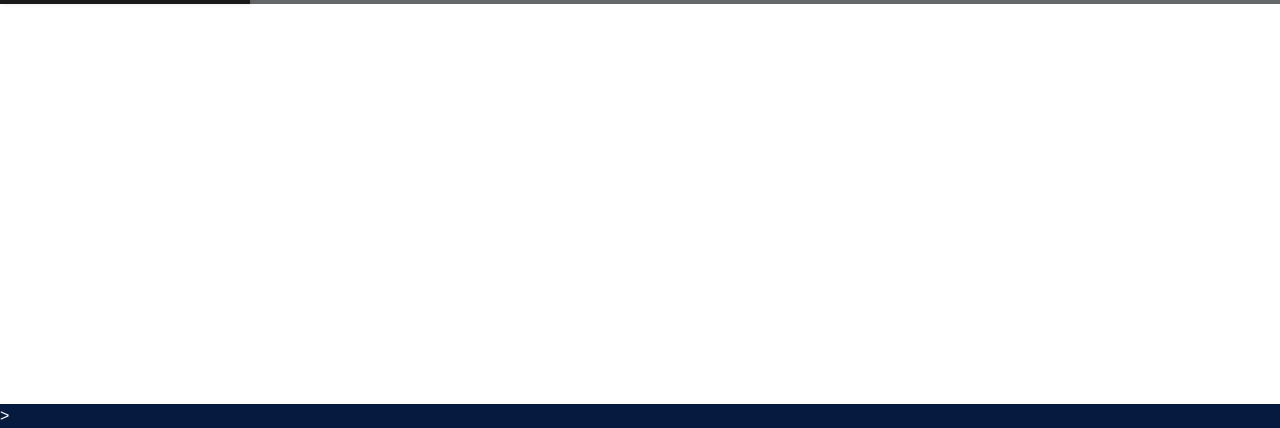
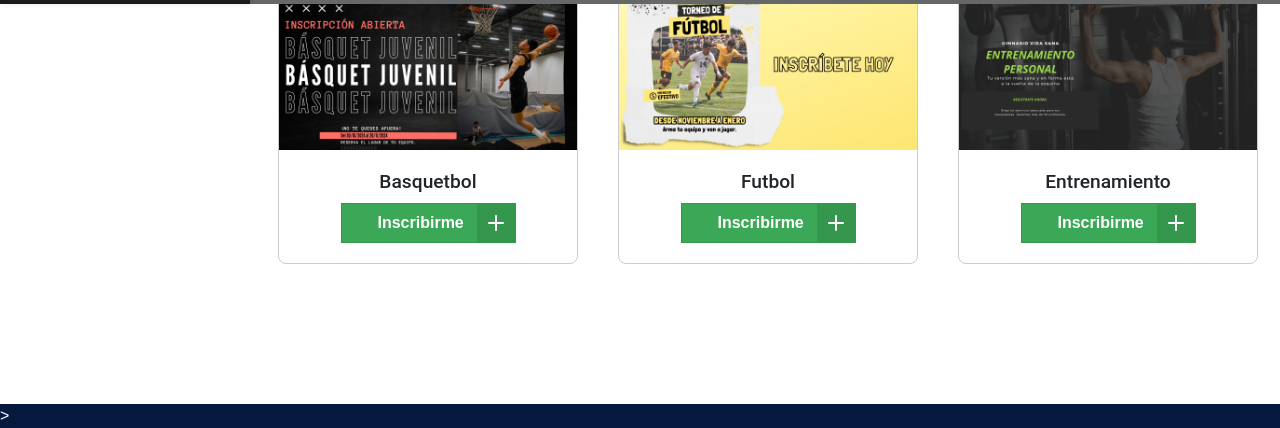
Before and after one commit to Camm07/Proyecto-DSW, a website with bundled scripts: page inicioSocio.html in a window 1280 px wide. Shown: the part 796-1224 px from the top of the page. Built offline with nearby package versions, Linux system fonts and the light colour scheme; no server answers; sample sign-in values are in the browser's storage.

Commit message:
Diseño socio principal aun
....

```diff
--- a/estiloSocio.css
+++ b/estiloSocio.css
@@ -100,6 +100,23 @@ html{
     border-bottom-right-radius: 20px;
   }
 
+  /* Estilos para el submenú */
+.submenu {
+    display: none; /* Oculto por defecto */
+    list-style-type: none;
+    padding-left: 20px; /* Indentación del submenú */
+    background-color: #fff; /* Color de fondo del submenú */
+    border-left: 2px solid #000; /* Línea para separar el submenú */
+}
+
+.menu li:hover .submenu {
+    display: block; /* Mostrar submenú al pasar el ratón */
+}
+
+.opciones-submenu {
+    padding: 5px 20px;
+}
+
 .overlay {
     display: none; /* Por defecto oculto */
     position: fixed;
@@ -201,6 +218,105 @@ html{
     padding-top: 6px;
 }
 
+.miContenedor{
+    display: flex;
+    justify-content: center;
+    align-items: center;
+    height: 60vh;
+}
+.card {
+    width: 300px;
+    border: 1px solid #ccc;
+    border-radius: 8px;
+    margin: 20px;
+    box-shadow: 0 4px 8px var(--color-azul-claro);
+    transition: transform 0.3s ease;
+  }
+
+  .card:hover {
+    transform: translateY(-5px);
+  }
+
+  .card img {
+    width: 100%;
+    height: auto;
+    border-top-left-radius: 8px;
+    border-top-right-radius: 8px;
+  }
+
+  .card-body {
+    padding: 20px;
+  }
+
+  .card-title {
+    font-size: 1.2em;
+    margin-bottom: 10px;
+    font-family: 'Roboto', sans-serif;
+
+  }
+
+  .card-text {
+    font-size: 1em;
+  }
+
+  .button {
+    position: relative;
+    width: 175px;
+    height: 40px;
+    cursor: pointer;
+    display: flex;
+    align-items: center;
+    border: 1px solid #34974d;
+    background-color: #3aa856;
+  }
+
+  .button, .button__icon, .button__text {
+    transition: all 0.3s;
+  }
+
+  .button .button__text {
+    transform: translateX(30px);
+    color: #fff;
+    font-weight: 600;
+  }
+
+  .button .button__icon {
+    position: absolute;
+    transform: translateX(109px);
+    height: 100%;
+    width: 39px;
+    background-color: #34974d;
+    display: flex;
+    align-items: center;
+    justify-content: center;
+    margin-left: 20px;
+  }
+
+  .button .svg {
+    width: 30px;
+    stroke: #fff;
+  }
+
+  .button:hover {
+    background: #34974d;
+  }
+
+  .button:hover .button__text {
+    color: transparent;
+  }
+
+  .button:hover .button__icon {
+    width: 148px;
+    transform: translateX(0);
+  }
+
+  .button:active .button__icon {
+    background-color: #2e8644;
+  }
+
+  .button:active {
+    border: 1px solid #2e8644;
+  }
 
 /*'''''''''''CAROUSEL'''''''''*/
 .vanguardia-header {
--- a/inicioSocio.html
+++ b/inicioSocio.html
@@ -30,12 +30,17 @@
           <ul class="menu">
             <center><img id="profileImage" src="imagenes/socio.png" alt="Perfil" /></center>
             <center><li><h1 style="font-size: 18px;"><span id="userName"></span></h1></li></center>
-            <li id="inicio"><a href="inicioSocio.html" style="color: black;"><img id="iconosmenu" src="imagenes/pagina-de-inicio2.png">Inicio</a></li>
+            <li id="inicio"><a href="inicioSocio.html" style="color: black;"><img id="iconosmenu" src="imagenes/pagina-de-inicio2.png">Inicio</a>
+                <ul class="submenu">
+                    <li><a href="#avi" class="opciones-submenu" style="color: #000;">Avisos</a></li>
+                    <li><a href="#evecont" class="opciones-submenu" style="color: #000;">Eventos</a></li>
+                </ul>
+            </li>
             <li><a class="opciones" href="paginaSolicitud.html"><img id="iconosmenu" src="imagenes/solicitud.png">Solicitud</a></li>
             <li><a class="opciones" href="perfilSocio.html"><img id="iconosmenu" src="imagenes/usuario.png">Perfil</a></li>
             <li><a class="opciones" href="paginaReservacion.html"><img id="iconosmenu" src="imagenes/reserva.png">Reservacion</a></li>
             <br><br><br><br><br><br><br><br><br><br><br><br><br>
-            <li><a style="background-color: #8a3e3e;" href="#" onclick="cerrarSesion(); return false;"><img id="iconosmenu" src="imagenes/cerrar-sesion.png">Cerrar Sesión</a></li>
+            <li style="background-color: #8a3e3e;"><a href="#" onclick="cerrarSesion(); return false;"><img id="iconosmenu" src="imagenes/cerrar-sesion.png">Cerrar Sesión</a></li>
           </ul>
       </nav>
   </div>
@@ -90,6 +95,43 @@
         <div id="evecont">
             <h1 id="eve">EVENTOS</h1>
         </div>
+        <div class="miContenedor">
+            <div class="card">
+              <img src="imagenes/evebasquet.png" alt="Imagen 1" class="card-img-top">
+              <div class="card-body">
+                <center><h5 class="card-title">Basquetbol</h5></center>
+                <center><button type="button" class="button">
+                    <span class="button__text">Inscribirme</span>
+                    <span class="button__icon"><svg xmlns="http://www.w3.org/2000/svg" width="25" viewBox="0 0 24 24" stroke-width="2" stroke-linejoin="round" stroke-linecap="round" stroke="currentColor" height="24" fill="none" class="svg"><line y2="19" y1="5" x2="12" x1="12"></line><line y2="12" y1="12" x2="19" x1="5"></line></svg></span>
+                </button></center>
+
+              </div>
+            </div>
+
+            <div class="card">
+              <img src="imagenes/EVEfutbol.png" alt="Imagen 2" class="card-img-top">
+              <div class="card-body">
+                <center><h5 class="card-title">Futbol</h5></center>
+                <center><button type="button" class="button">
+                    <span class="button__text">Inscribirme</span>
+                    <span class="button__icon"><svg xmlns="http://www.w3.org/2000/svg" width="25" viewBox="0 0 24 24" stroke-width="2" stroke-linejoin="round" stroke-linecap="round" stroke="currentColor" height="24" fill="none" class="svg"><line y2="19" y1="5" x2="12" x1="12"></line><line y2="12" y1="12" x2="19" x1="5"></line></svg></span>
+                </button></center>
+
+              </div>
+            </div>
+
+            <div class="card">
+              <img src="imagenes/evegym.png" alt="Imagen 3" class="card-img-top">
+              <div class="card-body">
+                <center><h5 class="card-title">Entrenamiento</h5></center>
+                <center><button type="button" class="button">
+                    <span class="button__text">Inscribirme</span>
+                    <span class="button__icon"><svg xmlns="http://www.w3.org/2000/svg" width="25" viewBox="0 0 24 24" stroke-width="2" stroke-linejoin="round" stroke-linecap="round" stroke="currentColor" height="24" fill="none" class="svg"><line y2="19" y1="5" x2="12" x1="12"></line><line y2="12" y1="12" x2="19" x1="5"></line></svg></span>
+                </button></center>
+
+              </div>
+            </div>
+          </div>
     </div>
 
 
```
Also changed, not shown: imagenes/EVEfutbol.png (added), imagenes/evebasquet.png (added), imagenes/evegym.png (added).
